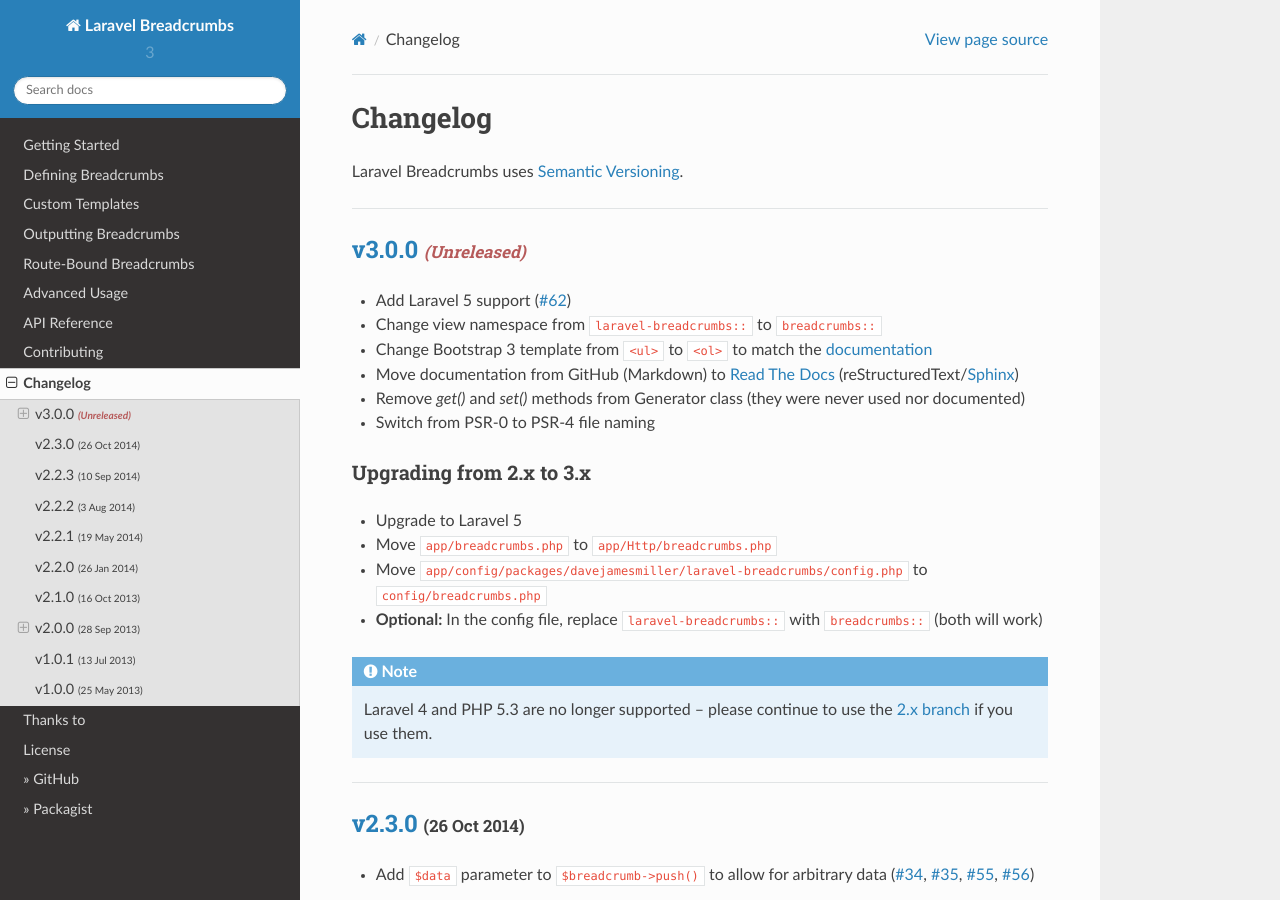
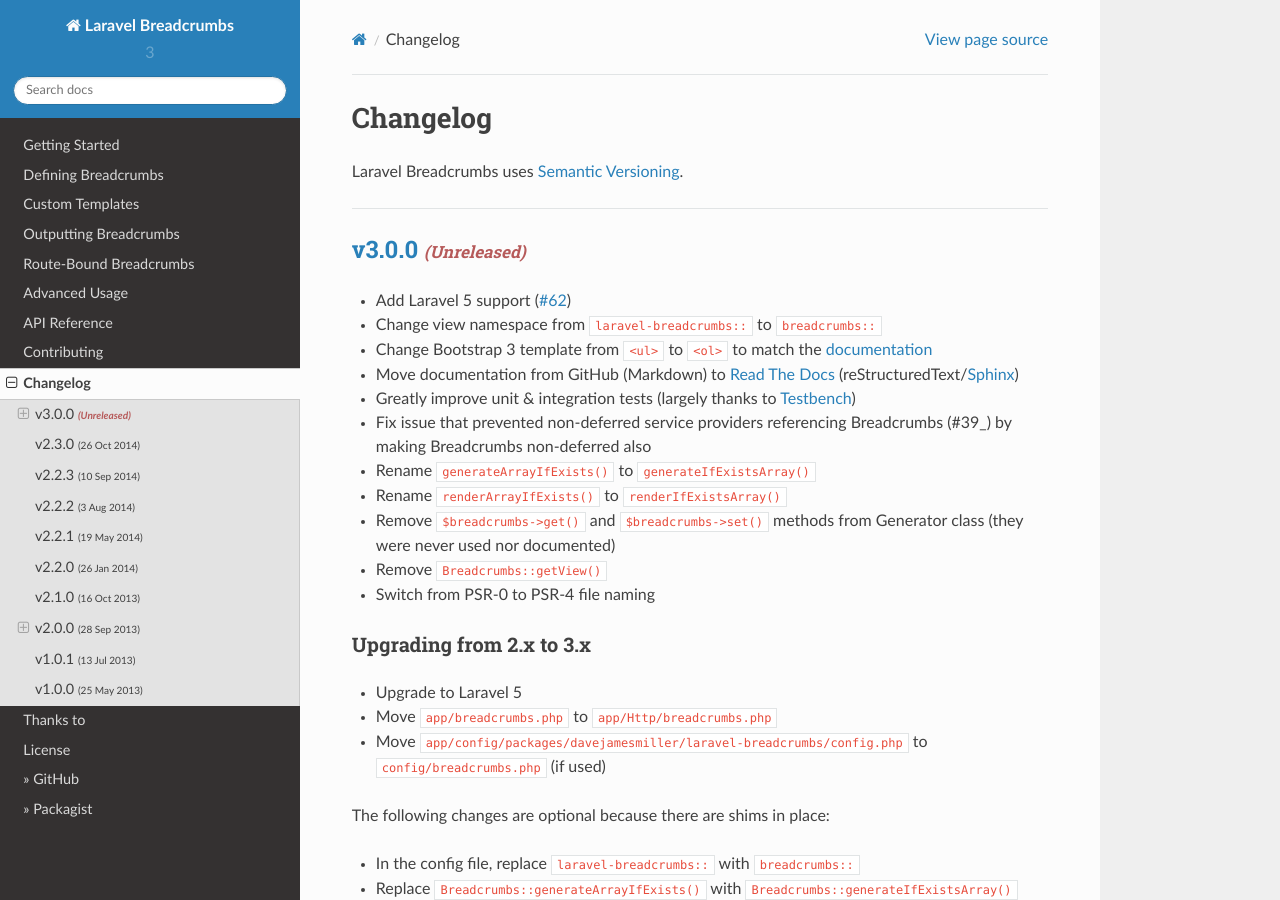
Before and after one commit to d13r/laravel-breadcrumbs, a Sphinx documentation site: the page built from docs/changelog.rst, in a window 1280 px wide and 900 px high. Built offline with Sphinx 7.4.7 and the Read the Docs theme 2.0.0, drawn with Linux system fonts in a browser that asks for light colours; some of the changed text lies outside the part shown.

Commit message:
Update changelog

```diff
--- a/docs/changelog.rst
+++ b/docs/changelog.rst
@@ -23,10 +23,16 @@
 - Change view namespace from ``laravel-breadcrumbs::`` to ``breadcrumbs::``
 - Change Bootstrap 3 template from ``<ul>`` to ``<ol>`` to match the `documentation <http://getbootstrap.com/components/#breadcrumbs>`_
 - Move documentation from GitHub (Markdown) to `Read The Docs <https://readthedocs.org/>`_ (reStructuredText/`Sphinx <http://sphinx-doc.org/>`_)
-- Remove `get()` and `set()` methods from Generator class (they were never used nor documented)
+- Greatly improve unit & integration tests (largely thanks to `Testbench <https://github.com/orchestral/testbench>`_)
+- Fix issue that prevented non-deferred service providers referencing Breadcrumbs (#39_) by making Breadcrumbs non-deferred also
+- Rename ``generateArrayIfExists()`` to ``generateIfExistsArray()``
+- Rename ``renderArrayIfExists()`` to ``renderIfExistsArray()``
+- Remove ``$breadcrumbs->get()`` and ``$breadcrumbs->set()`` methods from Generator class (they were never used nor documented)
+- Remove ``Breadcrumbs::getView()``
 - Switch from PSR-0 to PSR-4 file naming
 
 .. _v3.0.0: https://github.com/davejamesmiller/laravel-breadcrumbs/tree/3.0.0
+.. _#39: https://github.com/davejamesmiller/laravel-breadcrumbs/issues/39
 .. _#62: https://github.com/davejamesmiller/laravel-breadcrumbs/issues/62
 
 
@@ -36,8 +42,13 @@
 
 - Upgrade to Laravel 5
 - Move ``app/breadcrumbs.php`` to ``app/Http/breadcrumbs.php``
-- Move ``app/config/packages/davejamesmiller/laravel-breadcrumbs/config.php`` to ``config/breadcrumbs.php``
-- **Optional:** In the config file, replace ``laravel-breadcrumbs::`` with ``breadcrumbs::`` (both will work)
+- Move ``app/config/packages/davejamesmiller/laravel-breadcrumbs/config.php`` to ``config/breadcrumbs.php`` (if used)
+
+The following changes are optional because there are shims in place:
+
+- In the config file, replace ``laravel-breadcrumbs::`` with ``breadcrumbs::``
+- Replace ``Breadcrumbs::generateArrayIfExists()`` with ``Breadcrumbs::generateIfExistsArray()``
+- Replace ``Breadcrumbs::renderArrayIfExists()`` with ``Breadcrumbs::renderIfExistsArray()``
 
 .. note::
 
```
